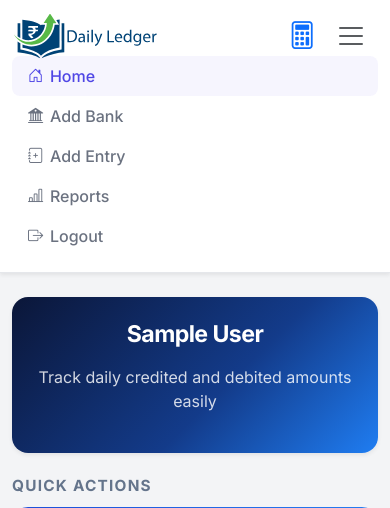
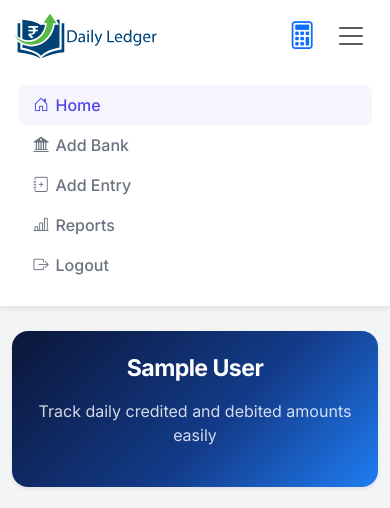
Before and after one commit to rohanpagar58/daily-ledger-app, a Flask app: page / in a window 390 px wide, after a click that opens the changed part. Shown: the top 508 px of the page. Run offline with Flask 3, Linux system fonts and the light colour scheme; the visitor is signed in with stand-in values (Sample User, id 1).

Commit message:
design changes

```diff
--- a/static/css/styles.css
+++ b/static/css/styles.css
@@ -191,6 +191,31 @@ h6 {
     background-color: rgba(79, 70, 229, 0.05);
 }
 
+@media (max-width: 991.98px) {
+    #mainNavbar {
+        margin-top: 0 !important;
+        will-change: height;
+    }
+
+    #mainNavbar.collapsing {
+        transition: height 260ms cubic-bezier(0.4, 0, 0.2, 1);
+    }
+
+    #mainNavbar .navbar-mobile-shell {
+        margin-top: 1.2rem;
+    }
+
+    #mainNavbar .navbar-nav {
+        padding: 0.6rem 0.35rem 0.35rem;
+    }
+}
+
+@media (prefers-reduced-motion: reduce) {
+    #mainNavbar.collapsing {
+        transition: none !important;
+    }
+}
+
 /* Tables */
 .table {
     border-collapse: separate;
```
